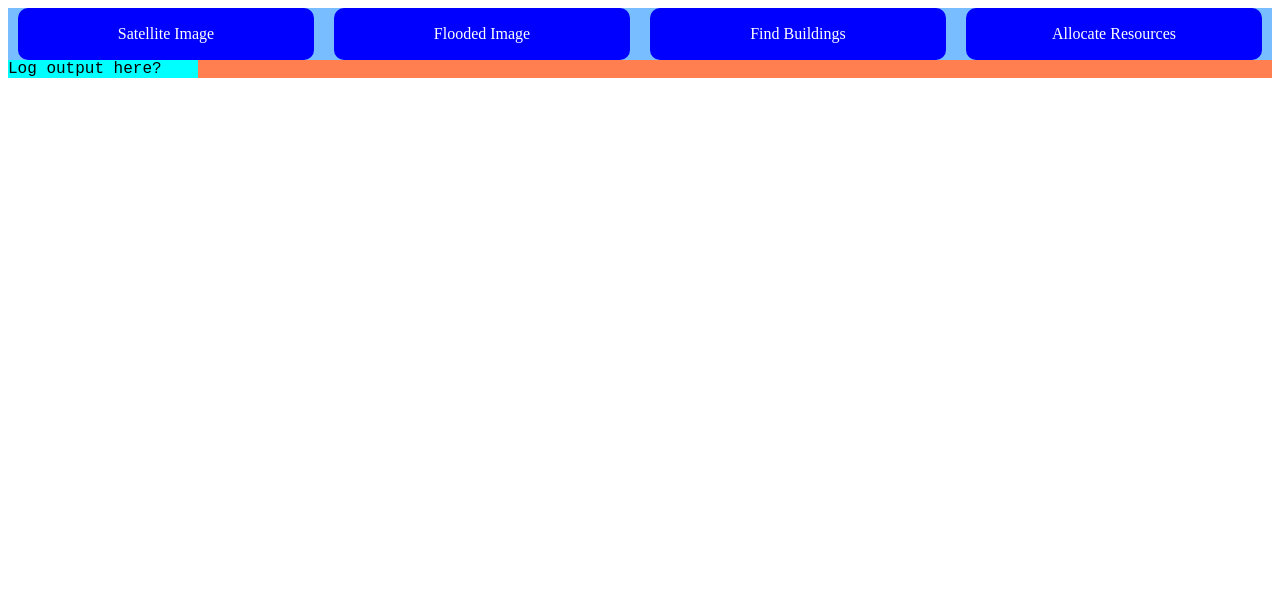
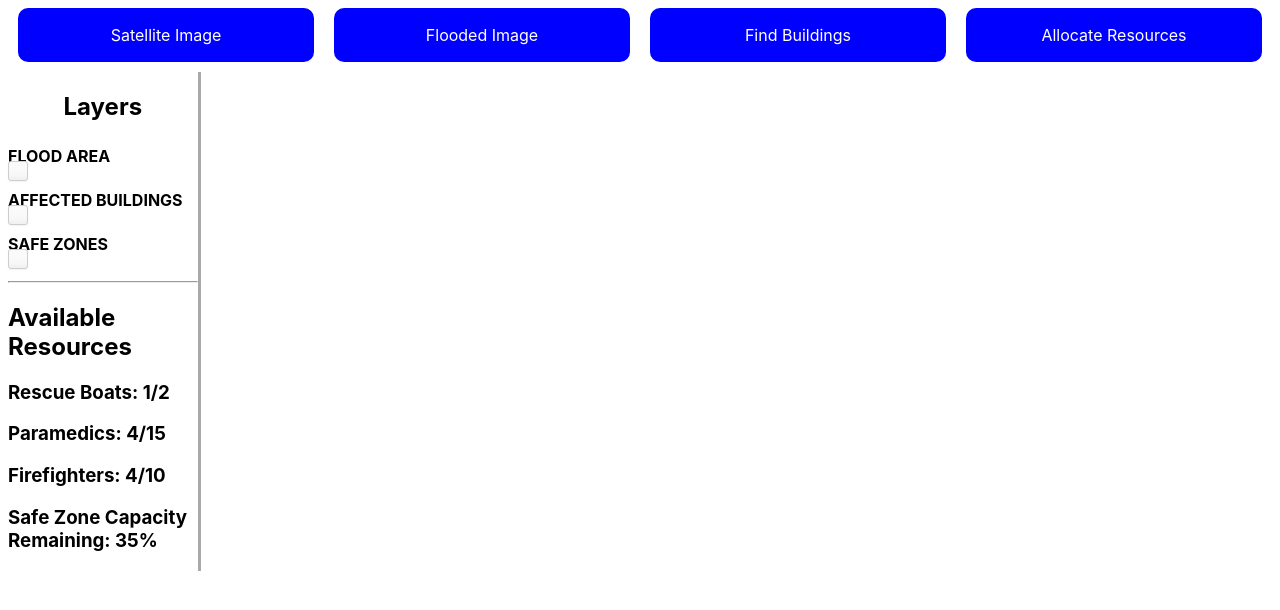
Before and after one commit to Oliver-Binns/GPIG, a Flask app: page / in a window 1280 px wide. Shown: the top 610 px of the page. Run offline with Flask 2, Linux system fonts and the light colour scheme; some libraries are stand-ins or nearby versions.

Commit message:
First steps towards Huw's first mockups

```diff
--- a/gpigapp/static/css/style.css
+++ b/gpigapp/static/css/style.css
@@ -1,7 +1,21 @@
+html
+{
+	font-family: -apple-system, BlinkMacSystemFont, 'Segoe UI', Roboto, Oxygen, Ubuntu, Cantarell, 'Open Sans', 'Helvetica Neue', sans-serif
+}
+
+.center
+{
+	text-align: center;
+}
+
+header
+{
+	margin-bottom: 10px;
+}
+
 nav
 {
     text-align: center;
-    background-color: #77bdff;
 }
 
 nav ul
@@ -45,11 +59,11 @@ nav ul li:active
 
 #panel
 {
-    background-color: aqua;
     height: 100%;
     width: 15%;
     float: left;
-    left: 0;
+	left: 0;
+	border-right: 3px darkgray solid;
 }
 
 #panel #top
@@ -61,6 +75,125 @@ nav ul li:active
 {
     position: relative;
     text-align: center;
-    background-color: coral;
     margin-left: 15%;
 }
+
+
+label {
+	display: inline;
+}
+
+.regular-checkbox {
+	display: none;
+}
+
+.regular-checkbox + label {
+	background-color: #fafafa;
+	border: 1px solid #cacece;
+	box-shadow: 0 1px 2px rgba(0,0,0,0.05), inset 0px -15px 10px -12px rgba(0,0,0,0.05);
+	padding: 9px;
+	border-radius: 3px;
+	display: inline-block;
+	position: relative;
+}
+
+.regular-checkbox + label:active, .regular-checkbox:checked + label:active {
+	box-shadow: 0 1px 2px rgba(0,0,0,0.05), inset 0px 1px 3px rgba(0,0,0,0.1);
+}
+
+.regular-checkbox:checked + label {
+	background-color: #e9ecee;
+	border: 1px solid #adb8c0;
+	box-shadow: 0 1px 2px rgba(0,0,0,0.05), inset 0px -15px 10px -12px rgba(0,0,0,0.05), inset 15px 10px -12px rgba(255,255,255,0.1);
+	color: #99a1a7;
+}
+
+.regular-checkbox:checked + label:after {
+	content: '\2714';
+	font-size: 14px;
+	position: absolute;
+	top: 0px;
+	left: 3px;
+	color: #99a1a7;
+}
+
+
+.big-checkbox + label {
+	padding: 18px;
+}
+
+.big-checkbox:checked + label:after {
+	font-size: 28px;
+	left: 6px;
+}
+
+.tag {
+	width: 200px;
+	position: relative;
+	top: 5px;
+	font-weight: bold;
+	text-transform: uppercase;
+	display: block;
+	float: left;
+}
+
+.radio-1 {
+	width: 193px;
+}
+
+.button-holder {
+	float: left;
+}
+
+/* RADIO */
+
+.regular-radio {
+	display: none;
+}
+
+.regular-radio + label {
+	-webkit-appearance: none;
+	background-color: #fafafa;
+	border: 1px solid #cacece;
+	box-shadow: 0 1px 2px rgba(0,0,0,0.05), inset 0px -15px 10px -12px rgba(0,0,0,0.05);
+	padding: 9px;
+	border-radius: 50px;
+	display: inline-block;
+	position: relative;
+}
+
+.regular-radio:checked + label:after {
+	content: ' ';
+	width: 12px;
+	height: 12px;
+	border-radius: 50px;
+	position: absolute;
+	top: 3px;
+	background: #99a1a7;
+	box-shadow: inset 0px 0px 10px rgba(0,0,0,0.3);
+	text-shadow: 0px;
+	left: 3px;
+	font-size: 32px;
+}
+
+.regular-radio:checked + label {
+	background-color: #e9ecee;
+	color: #99a1a7;
+	border: 1px solid #adb8c0;
+	box-shadow: 0 1px 2px rgba(0,0,0,0.05), inset 0px -15px 10px -12px rgba(0,0,0,0.05), inset 15px 10px -12px rgba(255,255,255,0.1), inset 0px 0px 10px rgba(0,0,0,0.1);
+}
+
+.regular-radio + label:active, .regular-radio:checked + label:active {
+	box-shadow: 0 1px 2px rgba(0,0,0,0.05), inset 0px 1px 3px rgba(0,0,0,0.1);
+}
+
+.big-radio + label {
+	padding: 16px;
+}
+
+.big-radio:checked + label:after {
+	width: 24px;
+	height: 24px;
+	left: 4px;
+	top: 4px;
+}
--- a/gpigapp/templates/index.html
+++ b/gpigapp/templates/index.html
@@ -6,17 +6,7 @@
     <meta name="viewport" content="width=device-width, initial-scale=1" />
     <title>GPIG</title>
     <link rel="stylesheet" type="text/css" href="{{ url_for('static', filename='css/style.css') }}" />
-    <!-- <script src="http://www.webglearth.com/v2/api.js"></script>
-    <script>
-      function initialize() {
-        var earth = new WE.map('earth');
-        WE.tileLayer('http://{s}.tile.openstreetmap.org/{z}/{x}/{y}.png',{
-          attribution: '© OpenStreetMap contributors'
-        }).addTo(earth);
-      }
-    </script> -->
 </head>
-    <!-- <body onload="initialize()"> -->
     <body>
         <header>
             <nav>
@@ -30,8 +20,30 @@
         </header>
         <div id="container">
             <div id="panel">
-                <div id="top">Log output here?</div>
-                <div id="bottom"></div>
+                <div id="layers">
+                    <h2 class="center">Layers</h2>
+                    <!-- Checkbox from https://www.inserthtml.com/2012/06/custom-form-radio-checkbox/ -->
+                    <div>
+                        <div class="tag">Flood Area</div>
+                        <input type="checkbox" id="checkbox-flood-area" class="regular-checkbox" /><label for="checkbox-flood-area"></label>
+                    </div>
+                    <div>
+                        <div class="tag">Affected Buildings</div>
+                        <input type="checkbox" id="checkbox-affected-buildings" class="regular-checkbox" /><label for="checkbox-affected-buildings"></label>
+                    </div>
+                    <div>
+                        <div class="tag">Safe Zones</div>
+                        <input type="checkbox" id="checkbox-safe-zones" class="regular-checkbox" /><label for="checkbox-safe-zones"></label>
+                    </div>
+                </div>
+                <hr />
+                <div id="resources">
+                    <h2>Available Resources</h2>
+                    <h3>Rescue Boats: 1/2</h3>
+                    <h3>Paramedics: 4/15</h3>
+                    <h3>Firefighters: 4/10</h3>
+                    <h3>Safe Zone Capacity Remaining: 35%</h3>
+                </div>
             </div>
             <div id="images">
                 <div id="beforeDiv">
```
